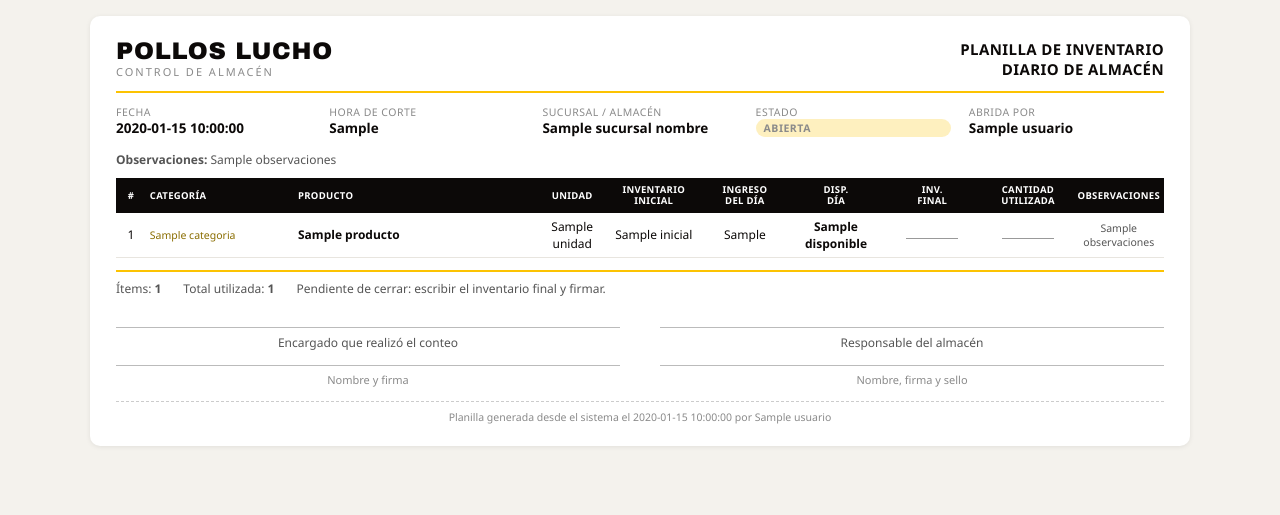
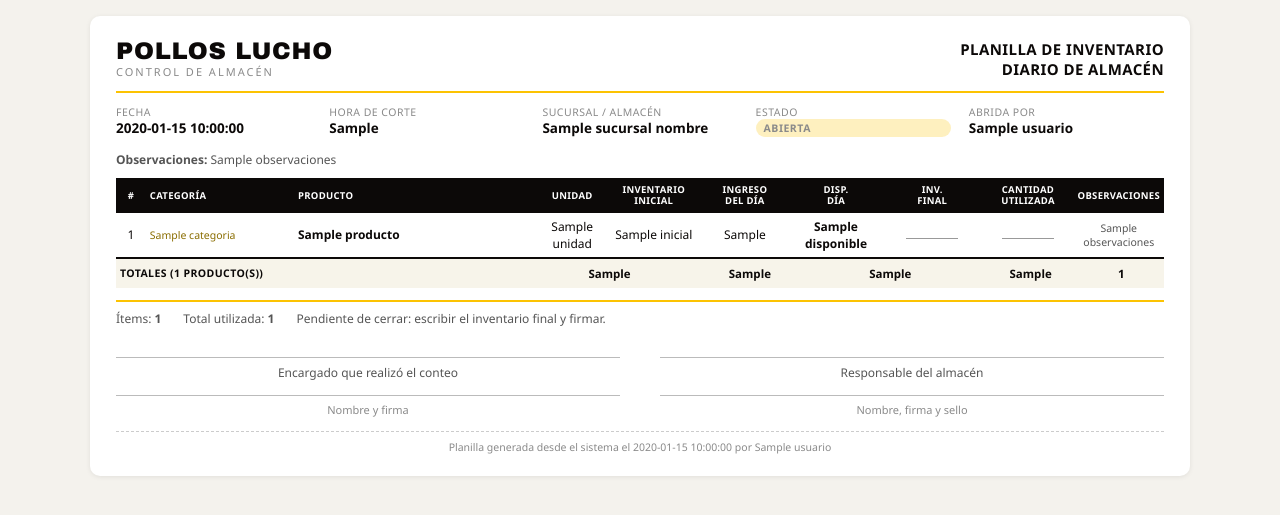
Before and after one commit to colaboradorponco-1/inventario_pollos_lucho, a Flask app: template templates/planilla_inventario.html in a window 1280 px wide. Shown: the part 59-574 px from the top of the page. Run offline with Flask 3, Linux system fonts and the light colour scheme; the template is opened without the code that fills it: most values are stand-ins (such as "Sample title", 1, 10 or a date in 2020); parts of the project's set-up code (start-up, migrations or seed data) failed here and were passed over.

Commit message:
inventario diario: fila de TOTALES en la planilla imprimible
Permite cuadrar la suma por columna: cada producto cumple
Disp. Dia = Inventario Inicial + Ingreso del dia.

```diff
--- a/core/inventario.py
+++ b/core/inventario.py
@@ -498,6 +498,11 @@ def inventario_imprimir(inv_id):
     return render_template("planilla_inventario.html", inv=inv,
                            sucursal_nombre=sucursal["nombre"] if sucursal else "",
                            lineas=lineas,
+                           suma_inicial=round(sum(l["inicial"] for l in lineas), 3),
+                           suma_ingreso=round(sum(l["ingreso_dia"] for l in lineas), 3),
+                           suma_disponible=round(sum(l["disponible"] for l in lineas), 3),
+                           suma_final=round(sum(l["final"] for l in lineas
+                                                if l["contado"]), 3),
                            total_utilizada=round(sum(l["utilizada"] for l in lineas
                                                       if l["contado"]), 3))
 
--- a/templates/planilla_inventario.html
+++ b/templates/planilla_inventario.html
@@ -42,6 +42,9 @@
         tbody td.obs { font-size: 10.5px; color: #555; }
         .vacia { display: inline-block; min-width: 52px; border-bottom: 1px solid #999; height: 13px; }
         .obs-vacia { display: inline-block; width: 100%; border-bottom: 1px solid #ddd; height: 13px; }
+        .totales { margin-top: -1px; }
+        .totales tfoot td { background: #f7f4ea; font-weight: 700; font-size: 11.5px; padding: 7px 4px; border-top: 2px solid #0C0908; text-align: center; }
+        .totales tfoot td.izq { text-align: left; text-transform: uppercase; font-size: 10.5px; letter-spacing: .4px; }
         .resumen { display: flex; gap: 22px; flex-wrap: wrap; font-size: 12px; color: #555; border-top: 2px solid #FCC302; margin-top: 12px; padding-top: 8px; }
         .firma { display: grid; grid-template-columns: 1fr 1fr; gap: 40px; margin-top: 30px; text-align: center; font-size: 12px; color: #555; }
         .firma div { border-top: 1px solid #bbb; padding-top: 6px; }
@@ -123,6 +126,20 @@
             </tbody>
         </table>
 
+        <table class="totales">
+            <tfoot>
+                <tr>
+                    <td class="izq" colspan="4">TOTALES ({{ lineas|length }} producto(s))</td>
+                    <td>{{ suma_inicial }}</td>
+                    <td>{{ suma_ingreso }}</td>
+                    <td><strong>{{ suma_disponible }}</strong></td>
+                    <td>{{ suma_final }}</td>
+                    <td>{{ total_utilizada }}</td>
+                    <td class="obs"></td>
+                </tr>
+            </tfoot>
+        </table>
+
         <div class="resumen">
             <span>Ítems: <strong>{{ lineas|length }}</strong></span>
             <span>Total utilizada: <strong>{{ total_utilizada }}</strong></span>
```
